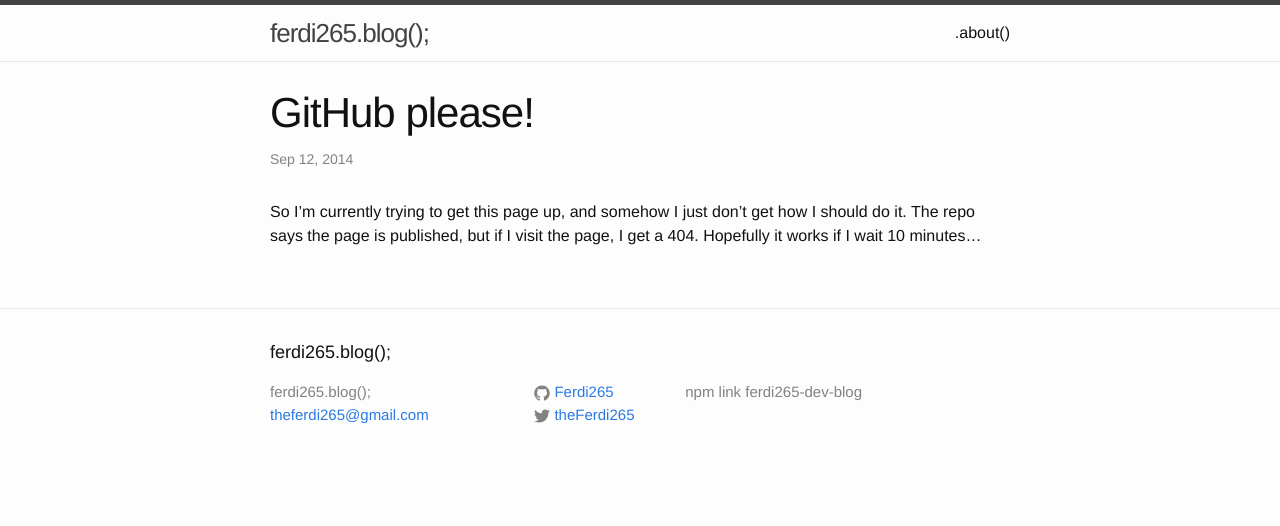
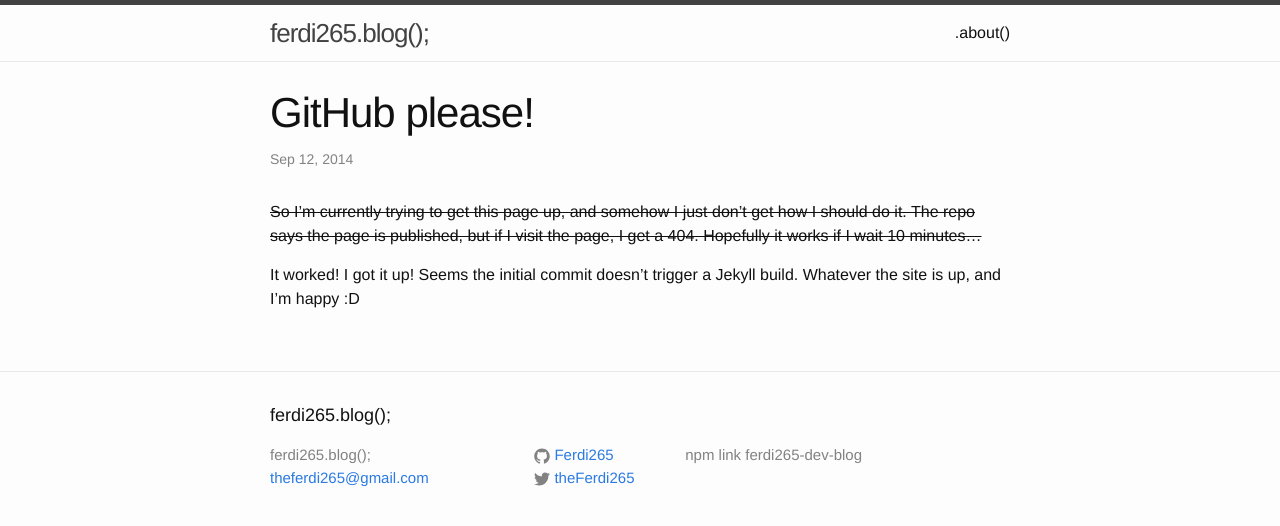
Before and after one commit to Ferdi265/ferdi265.github.io, a Jekyll site: the page built from _posts/2014-09-12-github-please.md, in a window 1280 px wide. Shown: the top 526 px of the page. Built offline with Jekyll 4.4.1, drawn with Linux system fonts in a browser that asks for light colours.

Commit message:
Edit "GitHub please!"

```diff
--- a/_posts/2014-09-12-github-please.md
+++ b/_posts/2014-09-12-github-please.md
@@ -5,5 +5,7 @@
 categories: generic
 ---
 
-So I'm currently trying to get this page up, and somehow I just don't get how I should do it.
-The repo says the page is published, but if I visit the page, I get a 404. Hopefully it works if I wait 10 minutes...
+~~So I'm currently trying to get this page up, and somehow I just don't get how I should do it.
+The repo says the page is published, but if I visit the page, I get a 404. Hopefully it works if I wait 10 minutes...~~
+
+It worked! I got it up! Seems the initial commit doesn't trigger a Jekyll build. Whatever the site is up, and I'm happy :D
```
